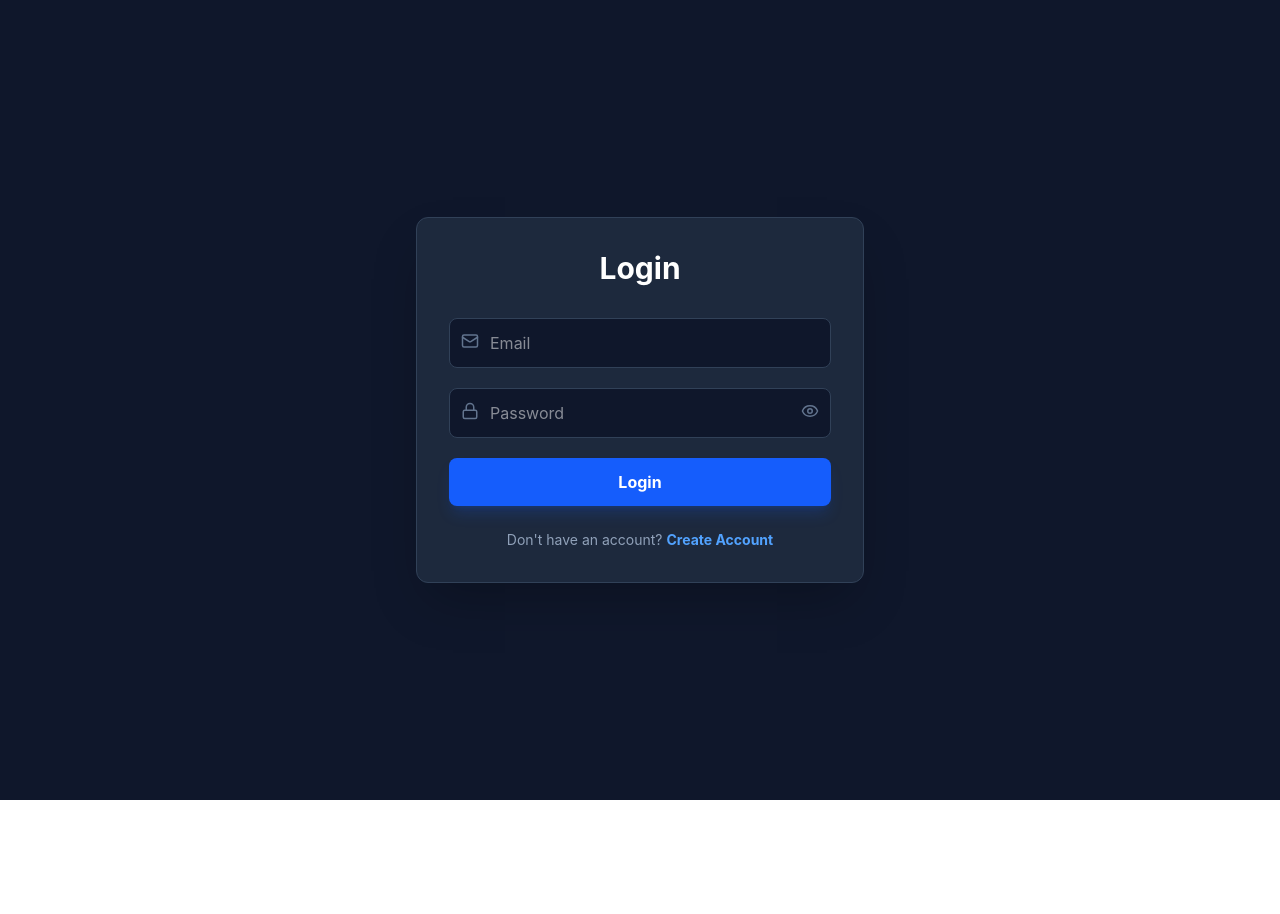
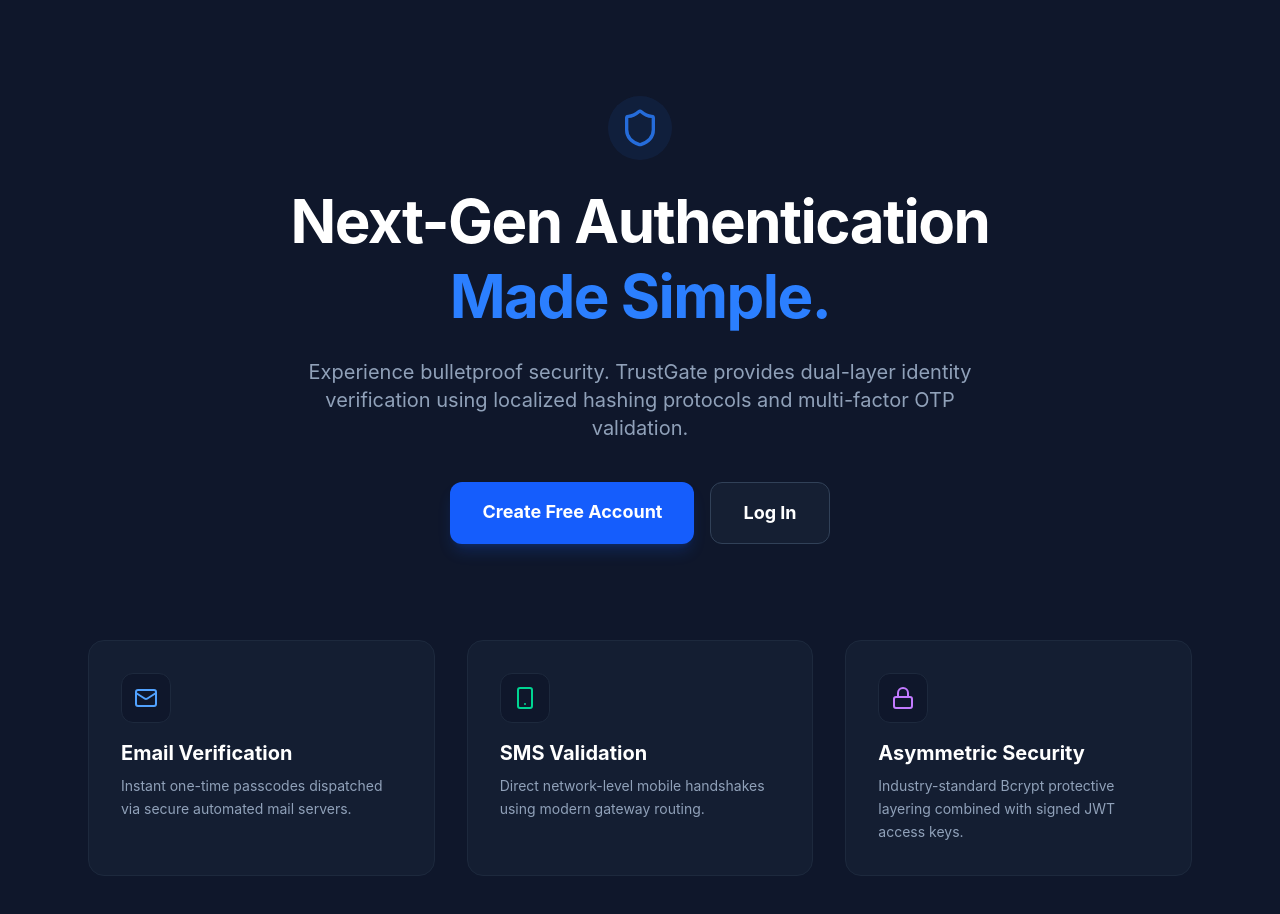
Before and after one commit to juliusmwas/TrustGate-Auth, a React (Vite) app in the folder frontend/: page / in a window 1280 px wide. Before the commit this address led to /login. Shown: the top 914 px of the page. Before the commit the page ends 800 px from the top, so only its background shows below. Built offline with nearby package versions, Linux system fonts and the light colour scheme.

Commit message:
Added an index page

```diff
--- a/frontend/src/App.jsx
+++ b/frontend/src/App.jsx
@@ -1,6 +1,6 @@
 /**
  * @file App.jsx
- * @description Root component that handles client-side routing.
+ * @description Root component that handles client-side routing, now featuring the Index portal.
  */
 import {
   BrowserRouter as Router,
@@ -8,6 +8,7 @@
   Route,
   Navigate,
 } from "react-router-dom";
+import Index from "./pages/Index"; // Added the new landing page
 import Signup from "./pages/Signup";
 import Login from "./pages/Login";
 import Dashboard from "./pages/Dashboard";
@@ -17,18 +18,18 @@
     <Router>
       <div className="App bg-slate-900 min-h-screen">
         <Routes>
-          {/* 1. Default Route: Redirects anyone visiting the root to Login */}
-          <Route path="/" element={<Navigate to="/login" />} />
+          {/* 1. Main Landing Portal (The Front Storefront) */}
+          <Route path="/" element={<Index />} />
 
-          {/* 2. Authentication Routes */}
+          {/* 2. Authentication Gateways */}
           <Route path="/login" element={<Login />} />
           <Route path="/signup" element={<Signup />} />
 
-          {/* 3. Protected Route (Post-Login) */}
+          {/* 3. Protected Route (Post-Login View) */}
           <Route path="/dashboard" element={<Dashboard />} />
 
-          {/* 4. Catch-all: Redirects any unknown URL back to login */}
-          <Route path="*" element={<Navigate to="/login" />} />
+          {/* 4. Catch-all: Redirects any completely unknown URL back to landing page */}
+          <Route path="*" element={<Navigate to="/" />} />
         </Routes>
       </div>
     </Router>
--- /dev/null
+++ b/frontend/src/pages/Index.jsx
@@ -0,0 +1,85 @@
+/**
+ * @file Index.jsx
+ * @description The main landing/index page explaining TrustGate before users log in.
+ */
+import React from "react";
+import { Link } from "react-router-dom";
+import { Shield, Key, Smartphone, Lock } from "lucide-react";
+
+const Index = () => {
+  return (
+    <div className="min-h-screen bg-slate-900 text-white font-sans">
+      {/* Hero Section */}
+      <div className="max-w-6xl mx-auto px-6 py-24 text-center">
+        <div className="inline-flex p-3 bg-blue-500/10 rounded-full mb-6 text-blue-500 animate-pulse">
+          <Shield size={40} />
+        </div>
+        <h1 className="text-5xl md:text-6xl font-bold mb-6 leading-tight tracking-tight">
+          Next-Gen Authentication <br />
+          <span className="text-blue-500">Made Simple.</span>
+        </h1>
+        <p className="text-xl text-slate-400 mb-10 max-w-2xl mx-auto">
+          Experience bulletproof security. TrustGate provides dual-layer
+          identity verification using localized hashing protocols and
+          multi-factor OTP validation.
+        </p>
+
+        <div className="flex justify-center gap-4">
+          <Link
+            to="/signup"
+            className="bg-blue-600 hover:bg-blue-500 px-8 py-4 rounded-xl font-bold text-lg transition shadow-lg shadow-blue-600/20 active:scale-95"
+          >
+            Create Free Account
+          </Link>
+          <Link
+            to="/login"
+            className="border border-slate-700 bg-slate-800/50 hover:bg-slate-800 px-8 py-4 rounded-xl font-bold text-lg transition active:scale-95"
+          >
+            Log In
+          </Link>
+        </div>
+
+        {/* Feature Matrix */}
+        <div className="grid md:grid-cols-3 gap-8 mt-24">
+          {[
+            {
+              icon: <Mail className="text-blue-400" size={24} />,
+              title: "Email Verification",
+              desc: "Instant one-time passcodes dispatched via secure automated mail servers.",
+            },
+            {
+              icon: <Smartphone className="text-emerald-400" size={24} />,
+              title: "SMS Validation",
+              desc: "Direct network-level mobile handshakes using modern gateway routing.",
+            },
+            {
+              icon: <Lock className="text-purple-400" size={24} />,
+              title: "Asymmetric Security",
+              desc: "Industry-standard Bcrypt protective layering combined with signed JWT access keys.",
+            },
+          ].map((feature, i) => (
+            <div
+              key={i}
+              className="p-8 bg-slate-800/40 border border-slate-800 rounded-2xl text-left hover:border-slate-700 transition"
+            >
+              <div className="p-3 bg-slate-900 w-fit rounded-xl mb-4 border border-slate-800">
+                {feature.icon}
+              </div>
+              <h3 className="text-xl font-bold mb-2 text-white">
+                {feature.title}
+              </h3>
+              <p className="text-slate-400 text-sm leading-relaxed">
+                {feature.desc}
+              </p>
+            </div>
+          ))}
+        </div>
+      </div>
+    </div>
+  );
+};
+
+// Quick layout fallback import fix for dynamic map rendering below
+import { Mail } from "lucide-react";
+
+export default Index;
```
